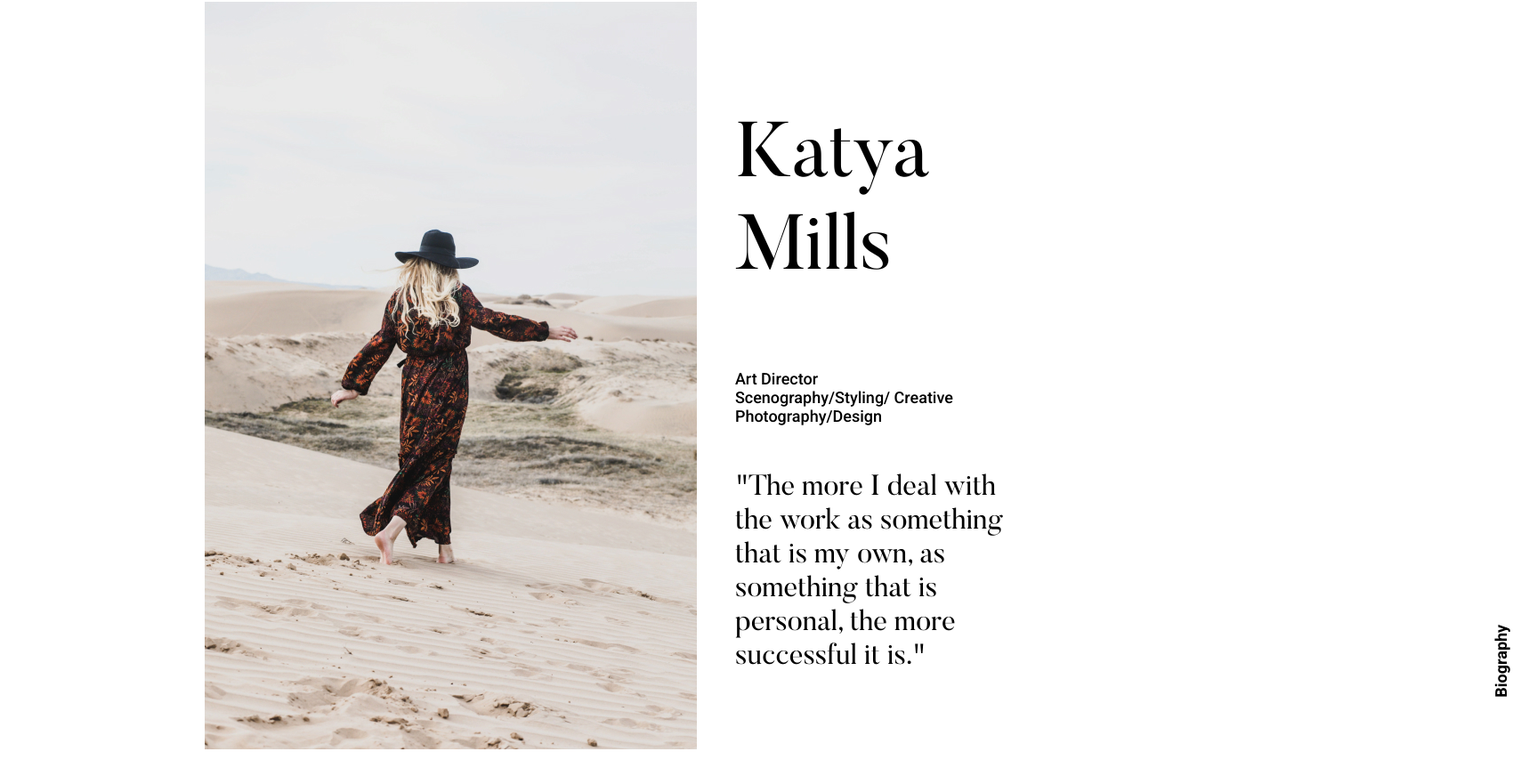
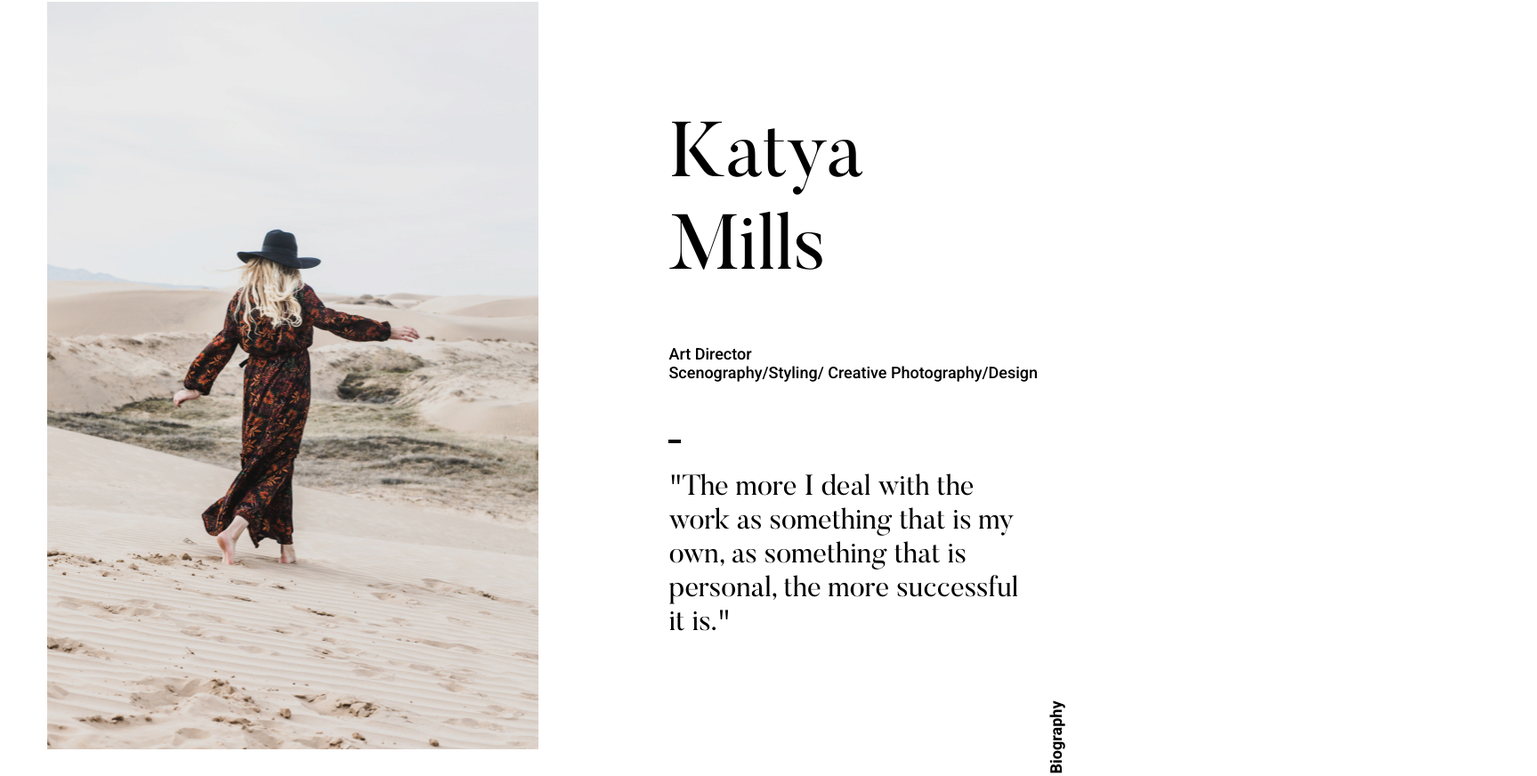
Before and after one commit to NBhey/otus-css-Markarian-Tridrikh, a plain HTML site: page index.html in a window 1280 px wide. Shown: the part 917-1789 px from the top of the page at 89% size, 1727 px wide, since content can reach past the window. Drawn offline with Linux system fonts and the light colour scheme.

Commit message:
biography v2.0.

```diff
--- a/index.html
+++ b/index.html
@@ -15,19 +15,20 @@
         <div class="header__logo">
             <img src="./img/group24.png" alt="menu">
         </div>
-        <div class="header-div">
-            <div class="header-div__content">
-                <h1 class="header_h1">Mod Studio</h1>
-                <p class="header_p">Modern Web Studio</p>
+        <div class="header-area">
+            <div class="header-area__content">
+                <h1 class="header-area_h1">Mod Studio</h1>
+                <p class="header-area_p">Modern Web Studio</p>
             </div>
         </div>
     </header>
-    <section class="biography" >
-        <div class="biography__div__img">
-            <img src="./img/image2.jpg" alt="Katya Mills">
-        </div>
+    <section class="biography">
+        <h2 class="biography__title biography__title_text">
+            Biography
+        </h2>
+        <img class="biography__img" src="./img/image2.jpg" alt="Katya Mills">
         <div class="biography__hero">
-            <h3 class="biography__name section1_h3">Katya <br> Mills</h3>
+            <h3 class="biography__name biography__name-text">Katya <br> Mills</h3>
             <p class="biography__skills section1_p">Art Director <br> Scenography/Styling/
                 Creative Photography/Design
             </p>
@@ -37,9 +38,8 @@
                 the more successful it is."
             </blockquote>
         </div>
-        <div class="biography__title">
-            <h2 class="biography__title_text">Biography</h2>
-        </div>
+
+
     </section>
     <section>
         <div>
--- a/style.css
+++ b/style.css
@@ -22,7 +22,7 @@
     margin-bottom: 65px;
     width: 2.36%;
 }
-.header-div {
+.header-area {
     position: relative;
     margin: 0 auto;
     padding: 137px 254px;
@@ -32,7 +32,7 @@
     background-repeat: no-repeat;
     background-size: cover;
 }
-.header-div__content {
+.header-area__content {
     padding-top: 137px;
     padding-bottom: 90px;
     position: absolute;
@@ -43,7 +43,7 @@
     width: 52.3%;
     text-align: center;
 }
-.header_h1 {
+.header-area_h1 {
     margin-bottom: 18px;
     font-family: 'Butler', serif;
     font-style: normal;
@@ -51,7 +51,7 @@
     font-size: 87px;
     line-height: 104px;
 }
-.header_p {
+.header-area_p {
     font-family: 'Roboto', sans-serif;
     font-weight: 700;
     font-style: normal;
@@ -61,73 +61,17 @@
 .biography {
     position: relative;
     margin: auto;
-    padding-left: 134px;
     display: flex;
     margin-bottom: 169px;
-    width: 85.07%;
+    max-width: 1175px;
     height: 840px;
     justify-content: space-between;
-    gap: 147px;
-    /* background-color: green; */
-}
-.biography__div__img {
-    height: 100%;
-    width: 47.06%;
-}
-.biography__hero {
-    width: 52.94%;
-    height: 70.48%;
-    align-self: center;
-    flex-grow: 1;
-    display: flex;
-    flex-direction: column;
-    justify-content: space-evenly;
-    align-items: flex-start;
-    gap: 54px;
-}
-.biography__name {
-    width: 88%;
-    height:44.09%;
-    /* т.к. самый большой текст я думаю, что при сжатии он должен сжиматься первым */
-    flex-shrink: 2;
-}
-.biography__skills {
-    width: 100%;
-    height: 10.14%;
-}
-.biography__blockquote {
-    width:87.37%;
-    height:31.93%;
-    flex-shrink: 1;
-}
-.section1_h3 {
-    font-family: 'Butler', serif;
-    font-style: normal;
-    font-weight: 400;
-    font-size: 87px;
-    line-height: 104px;
-}
-.section1_p {
-    font-family: 'Roboto', sans-serif;
-    font-weight: 500;
-    font-style: normal;
-    font-size: 18px;
-    line-height: 21px;
-}
-
-.section1_blockquote {
-    font-family: 'Butler', serif;
-    font-style: normal;
-    font-weight: 400;
-    font-size: 2rem;
-    line-height: 38px;
+    gap: 146px;
 }
 .biography__title {
-    margin: 0 auto;
     position: absolute;
-    top: 730px;
-    left: 1549px;
-    width: 7.57%;
+    bottom: 3px;
+    right: 0px;
 }
 .biography__title_text {
     font-family: 'Roboto', sans-serif;
@@ -137,6 +81,64 @@
     line-height: 21px;
     transform: rotate(-90deg);
 }
+.biography__img {
+    max-height: 840px;
+    min-width: 47.06%;
+}
+.biography__hero {
+    width: 52.94%;
+    align-self: center;
+    flex-grow: 1;
+    display: flex;
+    flex-direction: column;
+    align-items: flex-start;
+}
+.biography__name {
+    width: 88%;
+    height: 261px;
+}
+.biography__name-text {
+    font-family: 'Butler', serif;
+    font-style: normal;
+    font-weight: 400;
+    font-size: 87px;
+    line-height: 104px;
+}
+.biography__skills {
+    position: relative;
+    width: 100%;
+    height: 60px;
+    margin-bottom: 82px;
+}
+/* Увидел эту фишку когда в ДОКе лазил, ну а на макете она есть) поэтому если что не так,
+я не специально =) */
+.biography__skills::after{
+    content: " ";
+    position: absolute;
+    top: 107px;
+    left: 0px;
+    width: 14px;
+    height: 4px;
+    background: #000;
+}
+.section1_p {
+    font-family: 'Roboto', sans-serif;
+    font-weight: 500;
+    font-style: normal;
+    font-size: 18px;
+    line-height: 21px;
+}
+.biography__blockquote {
+    width:87.37%;
+}
+.section1_blockquote {
+    font-family: 'Butler', serif;
+    font-style: normal;
+    font-weight: 400;
+    font-size: 2rem;
+    line-height: 38px;
+}
+
 .section2_h3 {
     font-family: 'Roboto', sans-serif;
     font-weight: 400;
```
